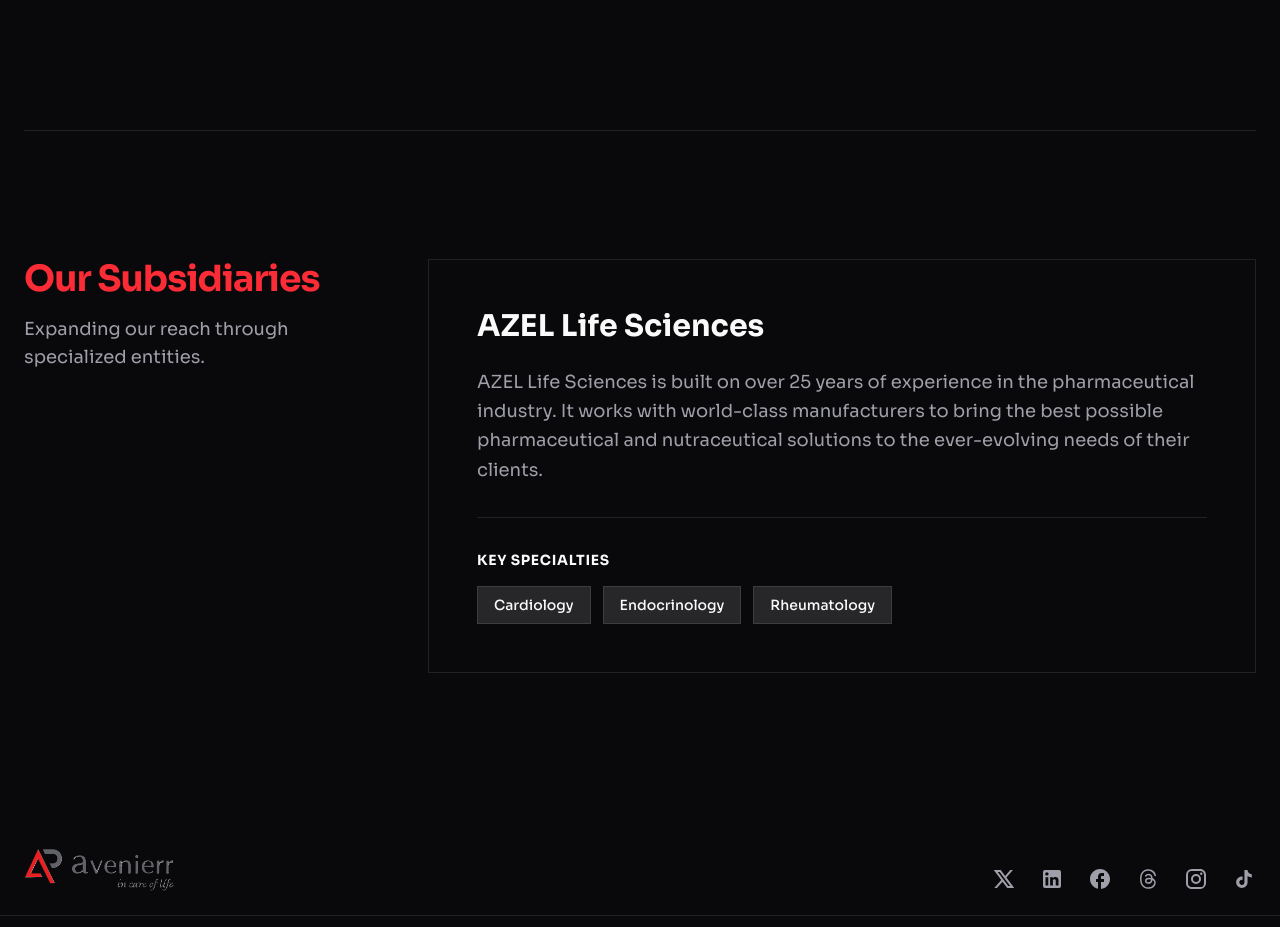
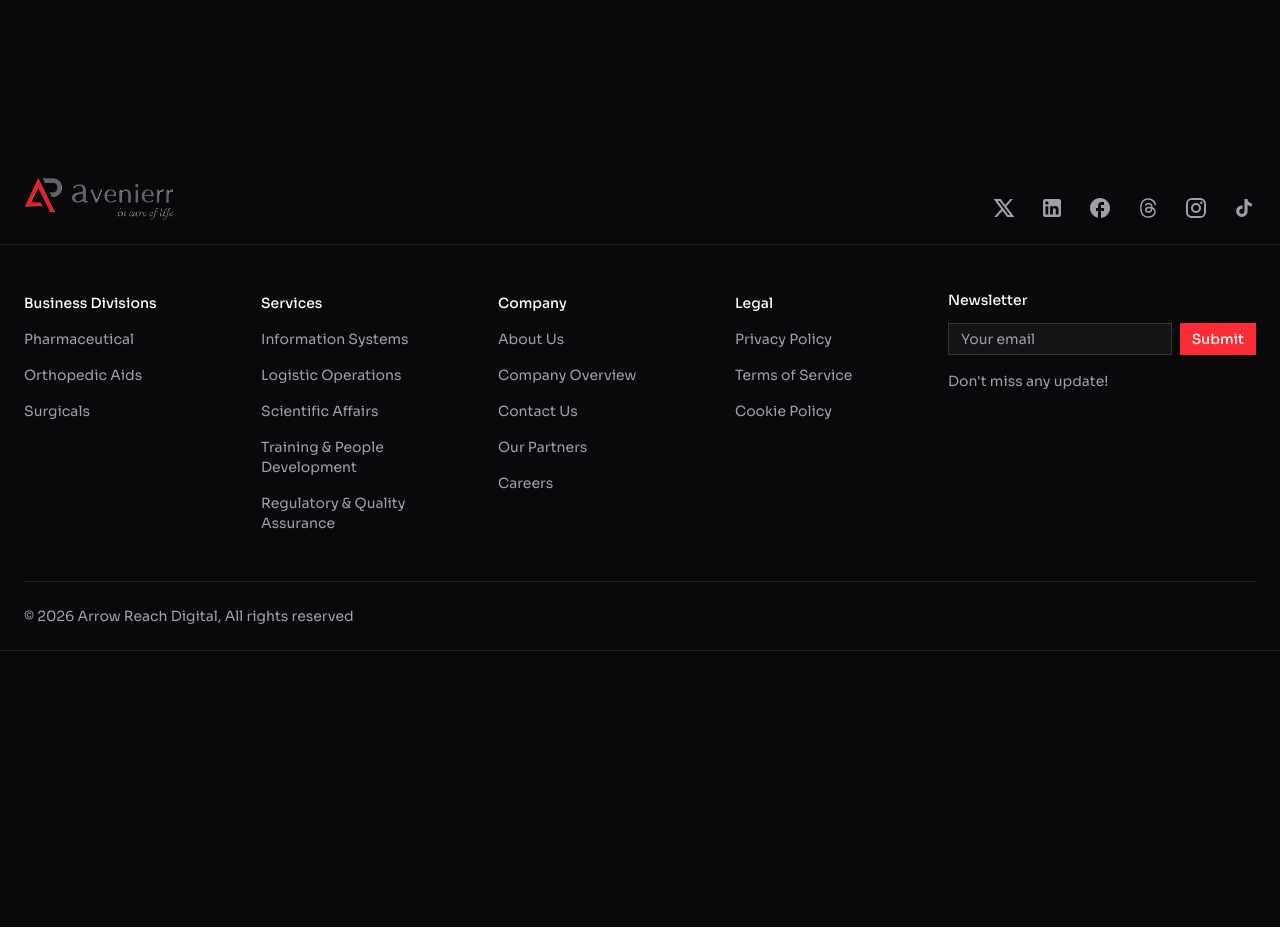
Before and after one commit to Thawshi-Srikanth/avenerr, a Next.js app: page /company-overview in a window 1280 px wide. Shown: the part 4001-4928 px from the top of the page. After the commit the page ends 4652 px from the top, so only its background shows below. Built offline with nearby package versions, Linux system fonts and the light colour scheme.

Commit message:
chore: Comment out the subsidiaries section on the company overview page.

```diff
--- a/src/app/company-overview/page.tsx
+++ b/src/app/company-overview/page.tsx
@@ -136,7 +136,7 @@ export default function CompanyOverviewPage() {
         </section>
 
         {/* Section 2: Subsidiaries */}
-        <section className="flex flex-col lg:flex-row gap-12 lg:gap-24 relative border-t pt-32">
+        {/* <section className="flex flex-col lg:flex-row gap-12 lg:gap-24 relative border-t pt-32">
           <div className="lg:w-1/4 shrink-0">
             <div className="sticky top-32">
               <h2 className="text-4xl font-bold tracking-tight mb-4 text-primary">
@@ -177,7 +177,7 @@ export default function CompanyOverviewPage() {
               </div>
             </div>
           </div>
-        </section>
+        </section> */}
       </div>
     </div>
   );
```
